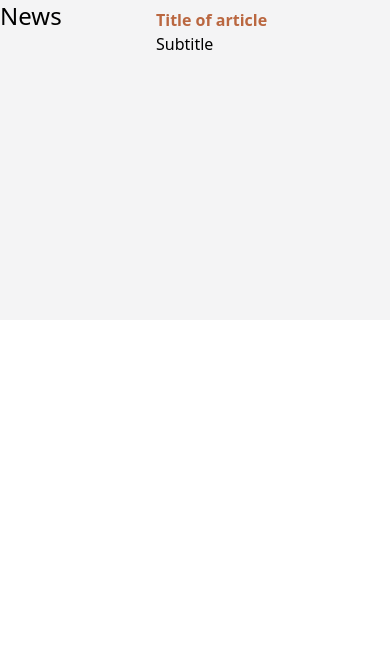
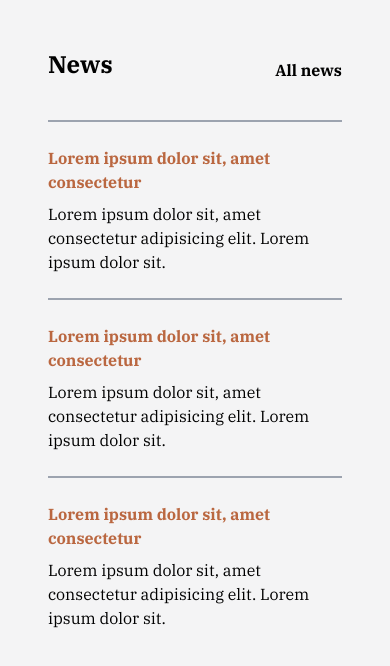
Before and after one commit to hyper-island-collaboration-work/yennenga-progress, a React (Vite) app: page / in a window 390 px wide. Shown: the top 666 px of the page. Built offline with nearby package versions, Linux system fonts and the light colour scheme.

Commit message:
add responsiveness

```diff
--- a/src/components/NewsSection.jsx
+++ b/src/components/NewsSection.jsx
@@ -1,18 +1,56 @@
+import ButtonLink from "./ButtonLink";
+
 export default function NewsSection() {
   return (
-    <section className="news-section base flex h-80 flex-row justify-between bg-zinc-100 py-0">
-      <div className="flex-item-1">
-        <h3 className="text-2xl">News</h3>
+    <section className="news-section flex flex-col justify-between bg-zinc-100 p-12 md:flex-row">
+      <div className="flex-item-1 flex flex-row items-center justify-between md:items-start">
+        <h3 className="mb-10 font-plexSerif text-2xl font-bold">News</h3>
+        <div className="all-news-link-top pb-7 md:hidden">
+          <a className="text-1xl font-plexSerif font-bold">All news</a>
+        </div>
       </div>
-      <div className="flex-item-2 w-3/5 text-base">
-        <ul>
-          <li className="mt-2">
+      <div className="flex-item-2 text-base md:w-2/4">
+        <ul className="divide-y-[2px] divide-gray-400 border-t-[2px] border-gray-400">
+          <li className="py-6">
             <a>
-              <p className="text-umber font-bold">Title of article</p>
-              <p>Subtitle</p>
+              <p className="mb-2 font-plexSerif font-bold text-umber">
+                Lorem ipsum dolor sit, amet consectetur
+              </p>
+              <p className="font-plexSerif">
+                Lorem ipsum dolor sit, amet consectetur adipisicing elit. Lorem
+                ipsum dolor sit.
+              </p>
+            </a>
+          </li>
+          <li className="py-6">
+            <a>
+              <p className="mb-2 font-plexSerif font-bold text-umber">
+                Lorem ipsum dolor sit, amet consectetur
+              </p>
+              <p className="font-plexSerif">
+                Lorem ipsum dolor sit, amet consectetur adipisicing elit. Lorem
+                ipsum dolor sit.
+              </p>
+            </a>
+          </li>
+          <li className="py-6">
+            <a>
+              <p className="mb-2 font-plexSerif font-bold text-umber">
+                Lorem ipsum dolor sit, amet consectetur
+              </p>
+              <p className="font-plexSerif">
+                Lorem ipsum dolor sit, amet consectetur adipisicing elit. Lorem
+                ipsum dolor sit.
+              </p>
             </a>
           </li>
         </ul>
+
+        <div className="all-news-link-bottom pt-7">
+          <a className="text-1xl hidden font-plexSerif font-bold md:block">
+            All news
+          </a>
+        </div>
       </div>
     </section>
   );
```
Also changed, not shown: mocknews.js (added, +115 -0 lines).
